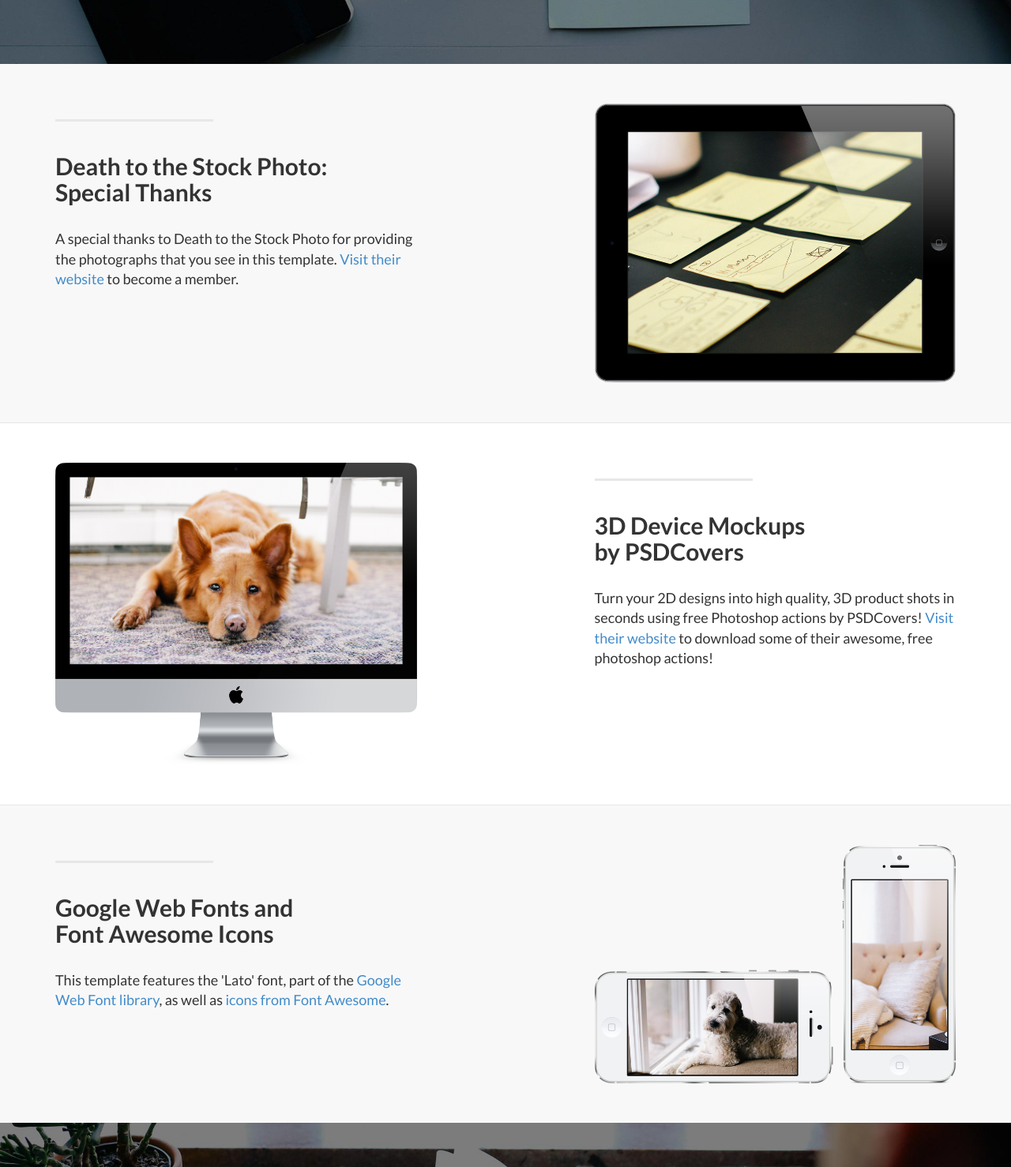
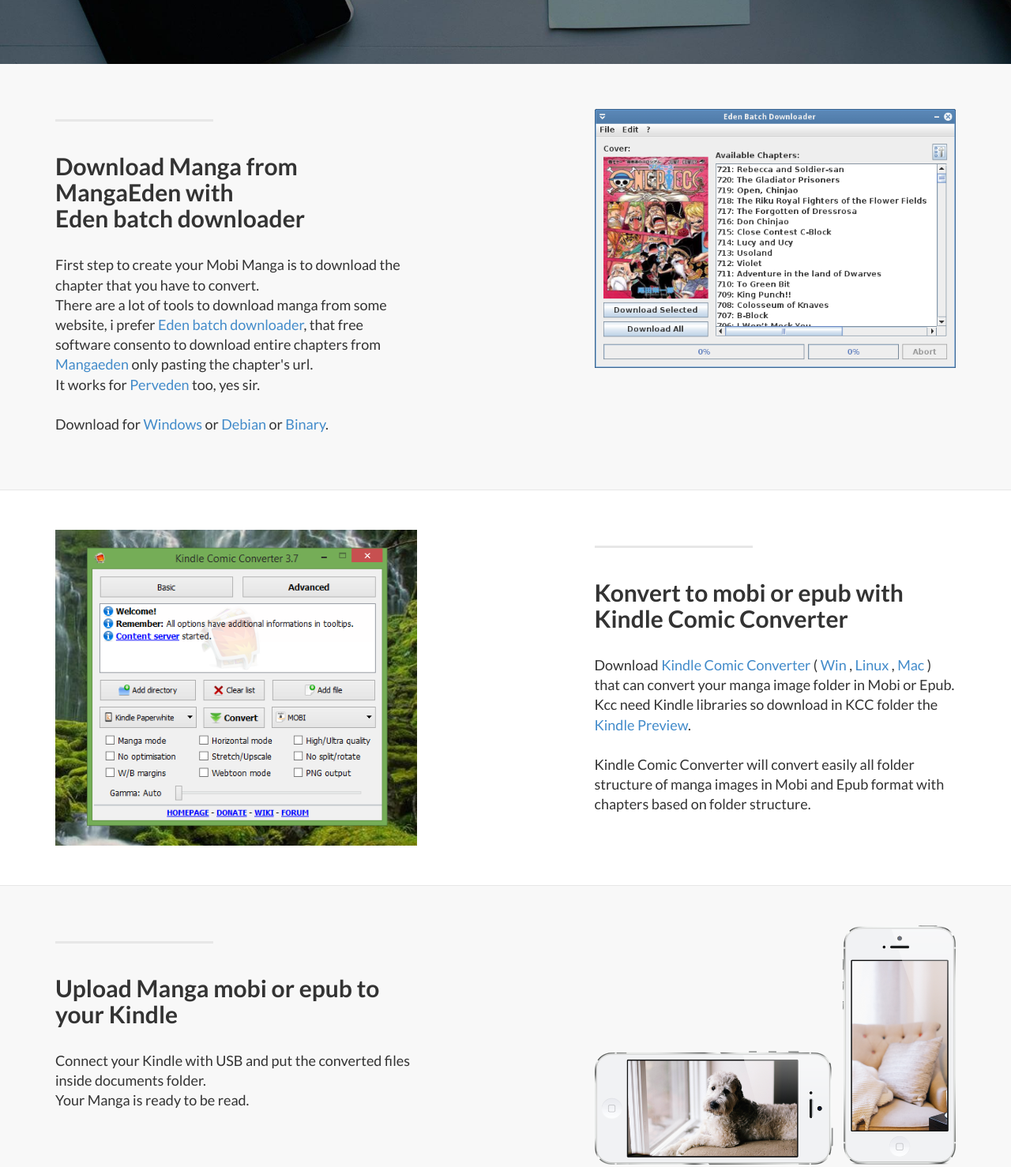
Before and after one commit to pacowoodoo/kindlemanga, a plain HTML site: page index.html in a window 1280 px wide. Shown: the part 640-2118 px from the top of the page at 79% size. Drawn offline with Linux system fonts and the light colour scheme.

Commit message:
priva versione template

```diff
--- a/index.html
+++ b/index.html
@@ -4,11 +4,12 @@
 <head>
     <meta charset="utf-8">
     <meta name="viewport" content="width=device-width, initial-scale=1.0">
-    <meta name="description" content="Download, convert to mobi and read your manga in your Kindle, in mobi format">
+    <meta name="description" content="Download, convert to mobi or epub and read your manga in your Kindle, Mango on Kindle">
     <meta name="author" content="Luca Innocenti">
+    <meta name="keywords" content="Manga, convert, mobi, epub, Kindle">
     <title>How to Read manga on Kindle</title>
     <meta property="og:title" content="How to Read manga on Kindle"/>
-    <meta property="og:description" content="Download, convert to mobi and read your manga in your Kindle, in mobi format"/>
+    <meta property="og:description" content="Download, convert to mobi or epub and read your manga in your Kindle, Mango on Kindle"/>
     <meta property="og:image" content="http://toolbox.haptime.in/images/awesome.png"/>
     <meta property="og:url" content="http://toolbox.haptime.in/"/>
     <meta property="og:type" content="website" />
@@ -24,7 +25,7 @@
     <script type='text/javascript' src='js/bootstrap.min.js'></script>
     <script type='text/javascript'>
         $(function(){
-            $("#nav ul li a[href^='#']").on('click', function(e) {
+            $("#nav a[href^='#']").on('click', function(e) {
 
                 // prevent default anchor click behavior
                 e.preventDefault();
@@ -61,11 +62,11 @@
                     <span class="icon-bar"></span>
                     <span class="icon-bar"></span>
                 </button>
-                <a class="navbar-brand" href="http://startbootstrap.com">Kindle Manga</a>
+                <a class="navbar-brand" href="#top">Kindle Manga</a>
             </div>
 
             <!-- Collect the nav links, forms, and other content for toggling -->
-            <div class="collapse navbar-collapse navbar-right navbar-ex1-collapse">
+            <div id='nav' class="collapse navbar-collapse navbar-right navbar-ex1-collapse">
                 <ul class="nav navbar-nav">
                     <li><a href="#download">Download</a>
                     </li>
@@ -85,7 +86,7 @@
         <div class="container">
 
             <div class="row">
-                <div class="col-lg-12">
+                <div class="col-lg-12" id='top'>
                     <div class="intro-message">
                         <h1>Read your manga on Kindle</h1>
                         <h3>Download, convert and read your manga easily on Kindle</h3>
@@ -116,12 +117,16 @@
                 <div class="col-lg-5 col-sm-6"  id='download'>
                     <hr class="section-heading-spacer">
                     <div class="clearfix"></div>
-                    <h2 class="section-heading">Death to the Stock Photo:
-                        <br>Special Thanks</h2>
-                    <p class="lead">A special thanks to Death to the Stock Photo for providing the photographs that you see in this template. <a target="_blank" href="http://join.deathtothestockphoto.com/">Visit their website</a> to become a member.</p>
+                    <h2 class="section-heading">Download Manga from MangaEden with
+                        <br/>Eden batch downloader</h2>
+                    <p class="lead">First step to create your Mobi Manga is to download the chapter that you have to convert.<br/>
+                        There are a lot of tools to download manga from some website, i prefer <a href='http://www.redsquirrel87.com/MangaEden.html' target="blank">Eden batch downloader</a>,
+                        that free software consento to download entire chapters from <a href="http://www.mangaeden.com/" target="_blank"> Mangaeden</a> only pasting the chapter's url.<br/>
+                        It works for <a href="http://www.perveden.com/" target="_blank"> Perveden</a> too, yes sir.<br/><br/>
+                        Download for <a href='https://bitbucket.org/Red_Squirrel/eden-batch-downloader/downloads/edenbatchdownloader_4.1-1_win.zip' target="blank">Windows</a> or <a href="https://bitbucket.org/Red_Squirrel/eden-batch-downloader/downloads/edenbatchdownloader_4.1-1_all.deb">Debian</a> or <a href="https://bitbucket.org/Red_Squirrel/eden-batch-downloader/downloads/edenbatchdownloader_4.1-1_bin.tar.gz" target="_blank">Binary</a>.</p>
                 </div>
                 <div class="col-lg-5 col-lg-offset-2 col-sm-6">
-                    <img class="img-responsive" src="img/ipad.png" alt="">
+                    <img style="margin-top:7px;" class="img-responsive" src="img/EdenBatchDownloader.png" alt="">
                 </div>
             </div>
 
@@ -139,12 +144,22 @@
                 <div class="col-lg-5 col-lg-offset-1 col-sm-push-6  col-sm-6"  id='convert'>
                     <hr class="section-heading-spacer">
                     <div class="clearfix"></div>
-                    <h2 class="section-heading">3D Device Mockups
-                        <br>by PSDCovers</h2>
-                    <p class="lead">Turn your 2D designs into high quality, 3D product shots in seconds using free Photoshop actions by PSDCovers! <a target="_blank" href="http://www.psdcovers.com/">Visit their website</a> to download some of their awesome, free photoshop actions!</p>
+                    <h2 class="section-heading">Konvert to mobi or epub with
+                        <br/>Kindle Comic Converter</h2>
+                    <p class="lead">
+                        Download <a href="http://kcc.iosphe.re/" target="blank"> Kindle Comic Converter </a>
+                        (<a href="http://kcc.iosphe.re/Windows/" target="blank"> Win </a>,
+                        <a href="http://kcc.iosphe.re/Linux/" target="blank"> Linux </a>,
+                        <a href="http://kcc.iosphe.re/Mac/" target="blank"> Mac </a>)
+                        that can convert your manga image folder in Mobi or Epub. <br/>
+                        Kcc need Kindle libraries so download in KCC folder the
+                        <a href="http://www.amazon.com/gp/feature.html/?docId=1000765261" target="blank"> Kindle Preview</a>.<br/><br/>
+                        Kindle Comic Converter will convert easily all folder structure of manga images in Mobi and Epub format
+                        with chapters based on folder structure.
+                    </p>
                 </div>
                 <div class="col-lg-5 col-sm-pull-6  col-sm-6">
-                    <img class="img-responsive" src="img/doge.png" alt="">
+                    <img class="img-responsive" src="img/KCC-Windows.png" alt="">
                 </div>
             </div>
 
@@ -162,9 +177,10 @@
                 <div class="col-lg-5 col-sm-6"  id='read'>
                     <hr class="section-heading-spacer">
                     <div class="clearfix"></div>
-                    <h2 class="section-heading">Google Web Fonts and
-                        <br>Font Awesome Icons</h2>
-                    <p class="lead">This template features the 'Lato' font, part of the <a target="_blank" href="http://www.google.com/fonts">Google Web Font library</a>, as well as <a target="_blank" href="http://fontawesome.io">icons from Font Awesome</a>.</p>
+                    <h2 class="section-heading">Upload Manga mobi or epub to
+                        <br/>your Kindle</h2>
+                    <p class="lead">Connect your Kindle with USB and put the converted files inside
+                        documents folder. <br/> Your Manga is ready to be read.</p>
                 </div>
                 <div class="col-lg-5 col-lg-offset-2 col-sm-6">
                     <img class="img-responsive" src="img/phones.png" alt="">
```
Also changed, not shown: img/EdenBatchDownloader.png (added), img/KCC-Windows.png (added).
